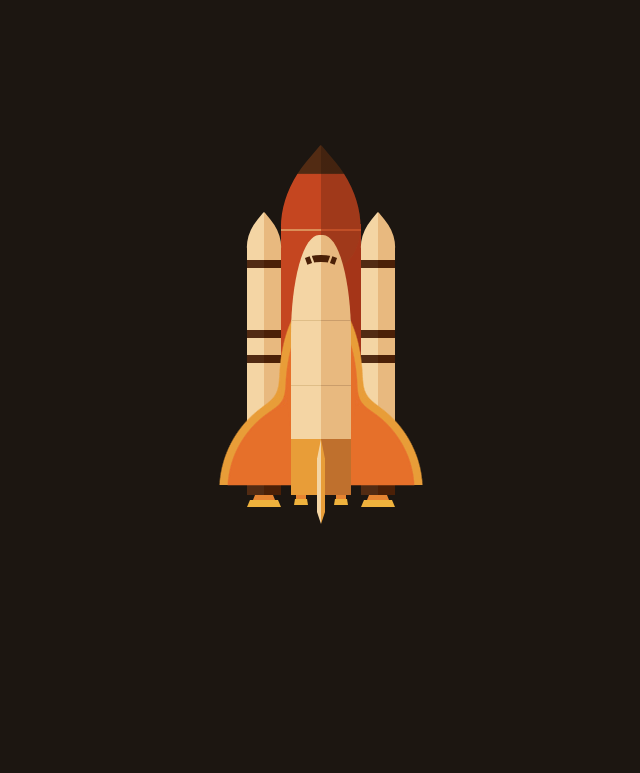
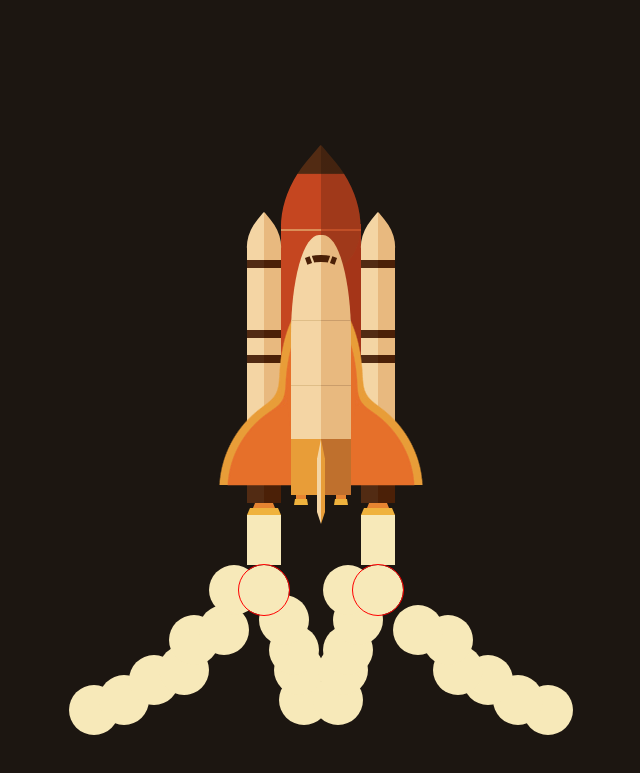
Before and after one commit to jimmaaay/CSS-Space-Scene, a website: page src/index.html in a window 1280 px wide. Shown: the part 147-920 px from the top of the page, without its empty margins (319-959 px from the left). Drawn offline with nearby package versions, Linux system fonts and the light colour scheme; files that its build step writes are made by us from their sources.

Commit message:
Working on side boosters

```diff
--- a/src/index.html
+++ b/src/index.html
@@ -62,6 +62,7 @@
       <span class="side-booster__stripe side-booster__stripe--2"></span>
       <span class="side-booster__stripe side-booster__stripe--3"></span>
       <footer class="side-booster__engine"></footer>
+      <div class="side-booster__trail"></div>
     </aside>
 
     <aside class="side-booster side-booster--right">
@@ -70,6 +71,7 @@
       <span class="side-booster__stripe side-booster__stripe--2"></span>
       <span class="side-booster__stripe side-booster__stripe--3"></span>
       <footer class="side-booster__engine"></footer>
+      <div class="side-booster__trail"></div>
     </aside>
 
   </div>
--- a/src/styles/_base.scss
+++ b/src/styles/_base.scss
@@ -13,6 +13,8 @@ html {
 
   --engineYellow: #efb23d;
   --engineOrange: #e68431;
+
+  --lightTrail: #f7e9b9;
 }
 
 body {
--- a/src/styles/_side-booster.scss
+++ b/src/styles/_side-booster.scss
@@ -1,17 +1,19 @@
 
 .side-booster {
-  height: 28em;
+  height: 30em;
   width: 3.4em;
   position: absolute;
-  bottom: -1em;
+  bottom: -3em;
   z-index: 1;
+  display: flex;
+  flex-direction: column-reverse;
 
   &::before,
   &::after {
     content: '';
     display: block;
     position: absolute;
-    bottom: 0;
+    bottom: 1.2em;
     left: 0;
     right: 0;
   }
@@ -44,7 +46,6 @@
   }
 
   &__stripe {
-    // background: var(--brown);
     background: linear-gradient(to right, var(--brown) 50%, var(--darkBrown) 50%);
     height: 0.8em;
     display: block;
@@ -67,8 +68,6 @@
   }
 
   &__engine {
-    position: absolute;
-    top: 100%;
     left: 0;
     right: 0;
 
@@ -84,7 +83,6 @@
     }
 
     &::after {
-      position: absolute;
       content: '';
       display: block;
       height: 0;
@@ -92,17 +90,96 @@
       border-bottom: 0.7em solid var(--engineYellow);
       border-left: 0.3em solid transparent;
       border-right: 0.3em solid transparent;
-      left: 50%;
-      transform: translateX(-50%);
     }
+
+  }
+
+  &__trail {
+    position: absolute;
+    top: 100%;
+    left: 0;
+    right: 0;
+    background: var(--lightTrail);
+    height: 5em;
+
+    // &::before {
+    //   content: '';
+    //   display: block;
+    //   position: absolute;
+    //   top: 50%;
+    //   width: 2em;
+    //   height: 2em;
+    //   background: var(--lightTrail);
+    //   border-radius: 50%;
+
+    //   box-shadow:
+    //     2em 0 0 var(--lightTrail),
+    //     -1em 0 0 var(--lightTrail);
+    // }
+
+    &::after {
+      content: '';
+      display: block;
+      position: absolute;
+      top: 100%;
+      width: 5em;
+      height: 5em;
+      background: var(--lightTrail);
+      border-radius: 50%;
+      outline: 1px solid red;
+      margin-left: -0.8em;
+    }
+
   }
 
   &--left {
     right: 100%;
+
+    .side-booster__trail::after {
+
+      box-shadow:
+        -3em 0 0 var(--lightTrail),
+
+        // Left outline of trail
+        -4em 4em 0 var(--lightTrail),
+        -7em 5em 0 var(--lightTrail),
+        -8em 8em 0 var(--lightTrail),
+        -11em 9em 0 var(--lightTrail),
+        -14em 11em 0 var(--lightTrail),
+        -17em 12em 0 var(--lightTrail),
+
+        // Right outline of trail
+        2em 3em 0 var(--lightTrail),
+        3em 6em 0 var(--lightTrail),
+        3.5em 8em 0 var(--lightTrail),
+        4em 11em 0 var(--lightTrail)
+    }
+
   }
 
   &--right {
     left: 100%;
+
+    .side-booster__trail::after {
+
+      box-shadow:
+        -3em 0 0 var(--lightTrail),
+
+        // Right outline of trail
+        4em 4em 0 var(--lightTrail),
+        7em 5em 0 var(--lightTrail),
+        8em 8em 0 var(--lightTrail),
+        11em 9em 0 var(--lightTrail),
+        14em 11em 0 var(--lightTrail),
+        17em 12em 0 var(--lightTrail),
+
+        // Left outline of trail
+        -2em 3em 0 var(--lightTrail),
+        -3em 6em 0 var(--lightTrail),
+        -3.5em 8em 0 var(--lightTrail),
+        -4em 11em 0 var(--lightTrail)
+    }
+
   }
 
 }
```
